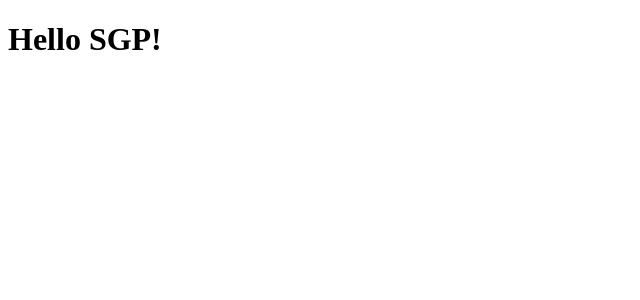
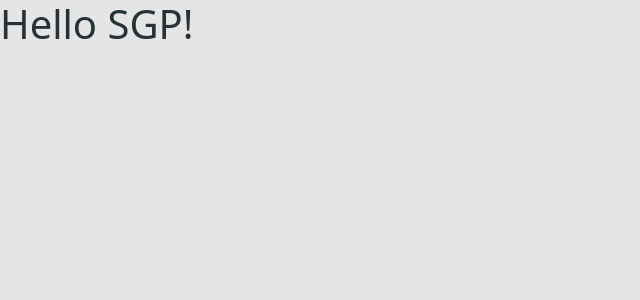
Before and after one commit to RenAxl/sgp, a React (Create React App) app in the folder frontend/: page / in a window 1280 px wide. Shown: the top 300 px of the page, without its empty margins (0-640 px from the left). Built offline with nearby package versions, Linux system fonts and the light colour scheme.

Commit message:
Frontend - Bootstrap and Global Styling

```diff
--- a/frontend/package.json
+++ b/frontend/package.json
@@ -11,6 +11,8 @@
     "@types/react": "17.0.0",
     "@types/react-dom": "17.0.0",
     "@types/react-router-dom": "^5.3.3",
+    "bootstrap": "5.0.2",
+    "node-sass": "4.14.1",
     "react": "17.0.2",
     "react-dom": "17.0.2",
     "react-router-dom": "5.3.0",
--- a/frontend/src/App.tsx
+++ b/frontend/src/App.tsx
@@ -1,3 +1,4 @@
+import 'assets/styles/custom.scss';
 import Routes from "Routes";
 
 import "./App.css";
--- /dev/null
+++ b/frontend/src/assets/styles/custom.scss
@@ -0,0 +1,10 @@
+$theme-colors: (
+  'primary': black,
+  'danger': #DF5753,
+  'secondary': #9E9E9E
+);
+
+$body-bg: #e5e5e5;
+$body-color: #263238;
+
+@import '~bootstrap/scss/bootstrap.scss';
```
Also changed, not shown: 1 other file (tests, documents, lock files or other folders).
